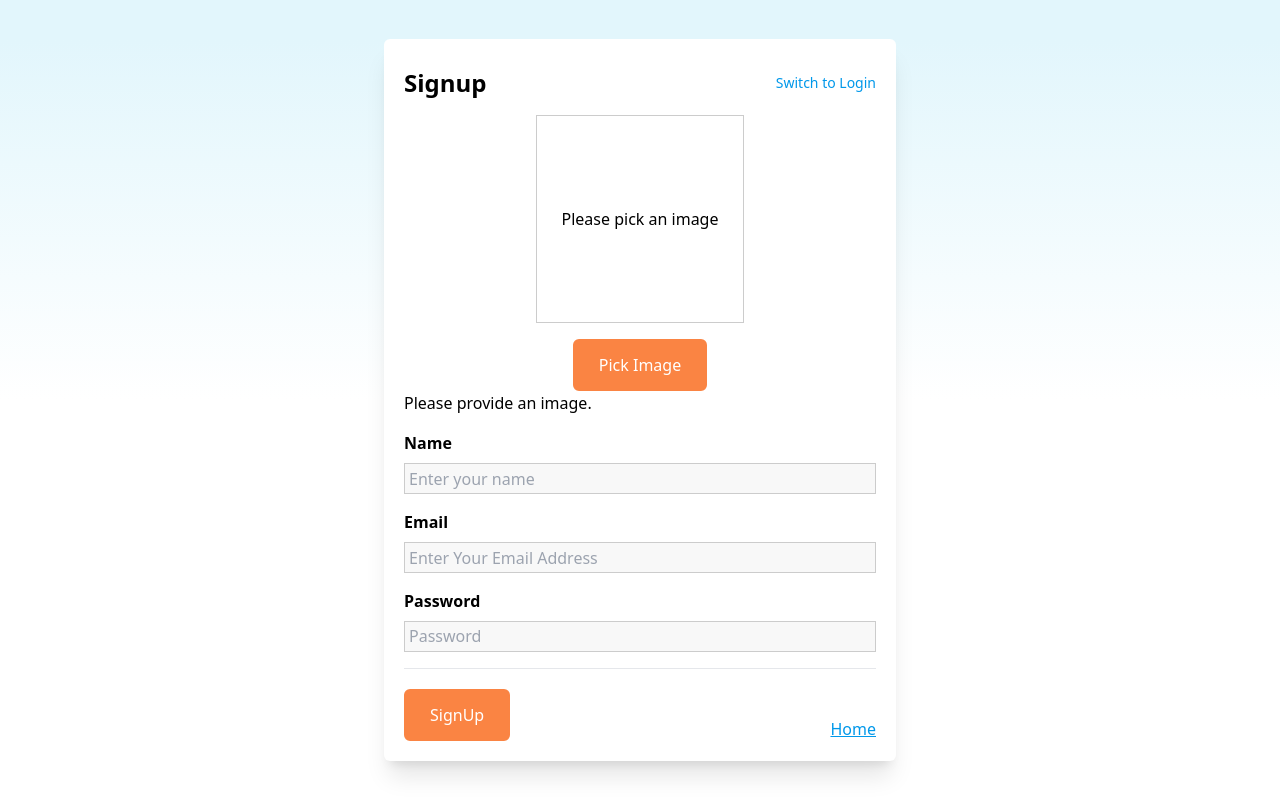
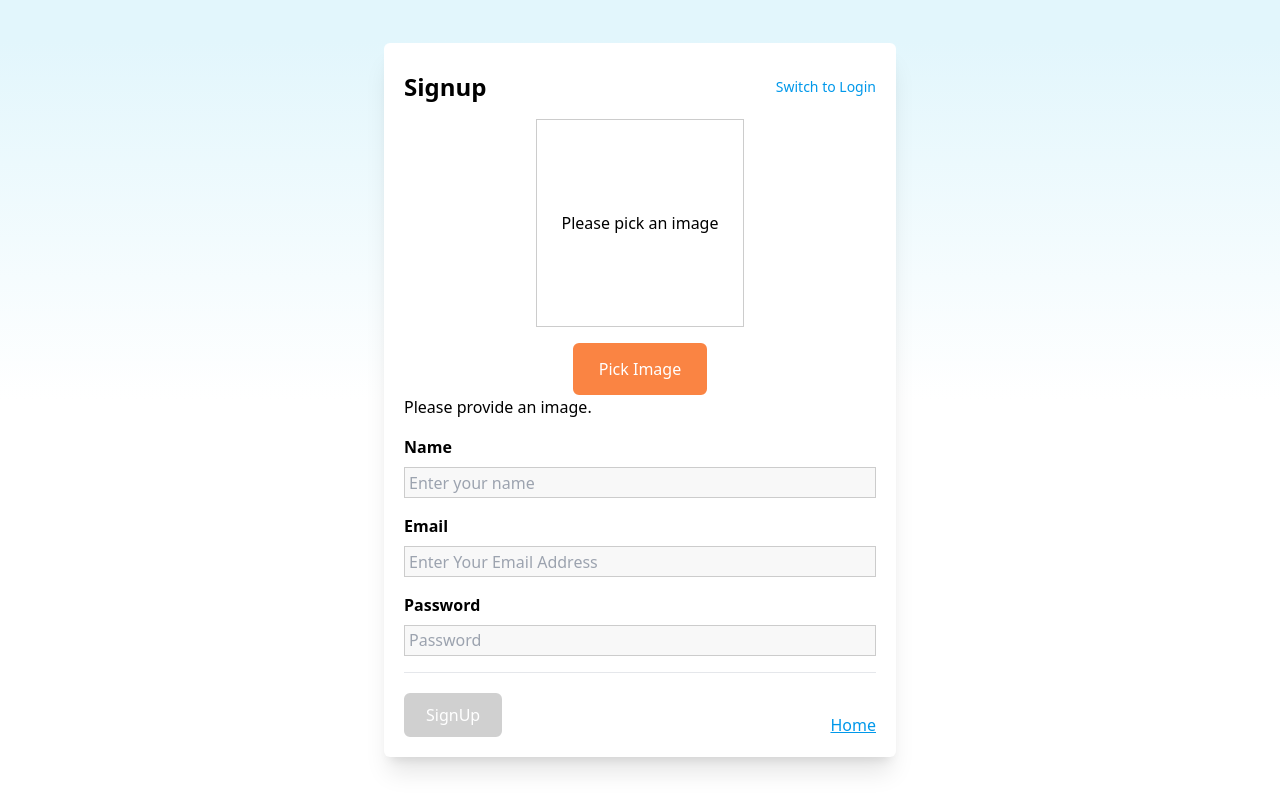
Before and after one commit to DhanushkaNP/Share-places, a React (Create React App) app in the folder FRONTEND/: page /signup in a window 1280 px wide. Built offline with nearby package versions, Linux system fonts and the light colour scheme; the HTML template or start-up script is replaced by a standard one.

Commit message:
Used tailiwind merge in Button.jsx to render styles dynamically

```diff
--- a/FRONTEND/src/shared/components/FormElements/Button.jsx
+++ b/FRONTEND/src/shared/components/FormElements/Button.jsx
@@ -1,5 +1,6 @@
 import React from "react";
 import { useNavigate } from "react-router-dom";
+import { twMerge } from "tailwind-merge";
 // import "./Button.css";
 
 const Button = (props) => {
@@ -8,14 +9,13 @@ const Button = (props) => {
     navigate(link);
   }
 
+  const styles = `btn ${
+    !!props.disabled && " !bg-form !border-form !text-white"
+  } ${!!props.inverse && "btn-inverse"} ${!!props.danger && "btn-danger"}`;
+
   if (props.href) {
     return (
-      <a
-        className={`btn ${props.inverse && "btn-inverse"} ${
-          props.danger && "btn-danger"
-        }`}
-        href={props.href}
-      >
+      <a className={twMerge(styles, props.className)} href={props.href}>
         {props.children}
       </a>
     );
@@ -35,9 +35,7 @@ const Button = (props) => {
   if (props.to) {
     return (
       <button
-        className={`btn ${props.inverse && "btn-inverse"} ${
-          props.danger && "btn-danger"
-        } `}
+        className={twMerge(styles, props.className)}
         onClick={() => navigateHandler(props.to)}
       >
         {props.children}
@@ -47,9 +45,7 @@ const Button = (props) => {
 
   return (
     <button
-      className={`btn ${props.inverse && "btn-inverse"} ${
-        props.danger && "btn-danger"
-      }`}
+      className={twMerge(styles, props.className)}
       type={props.type}
       onClick={props.onClick}
       disabled={props.disabled}
```
